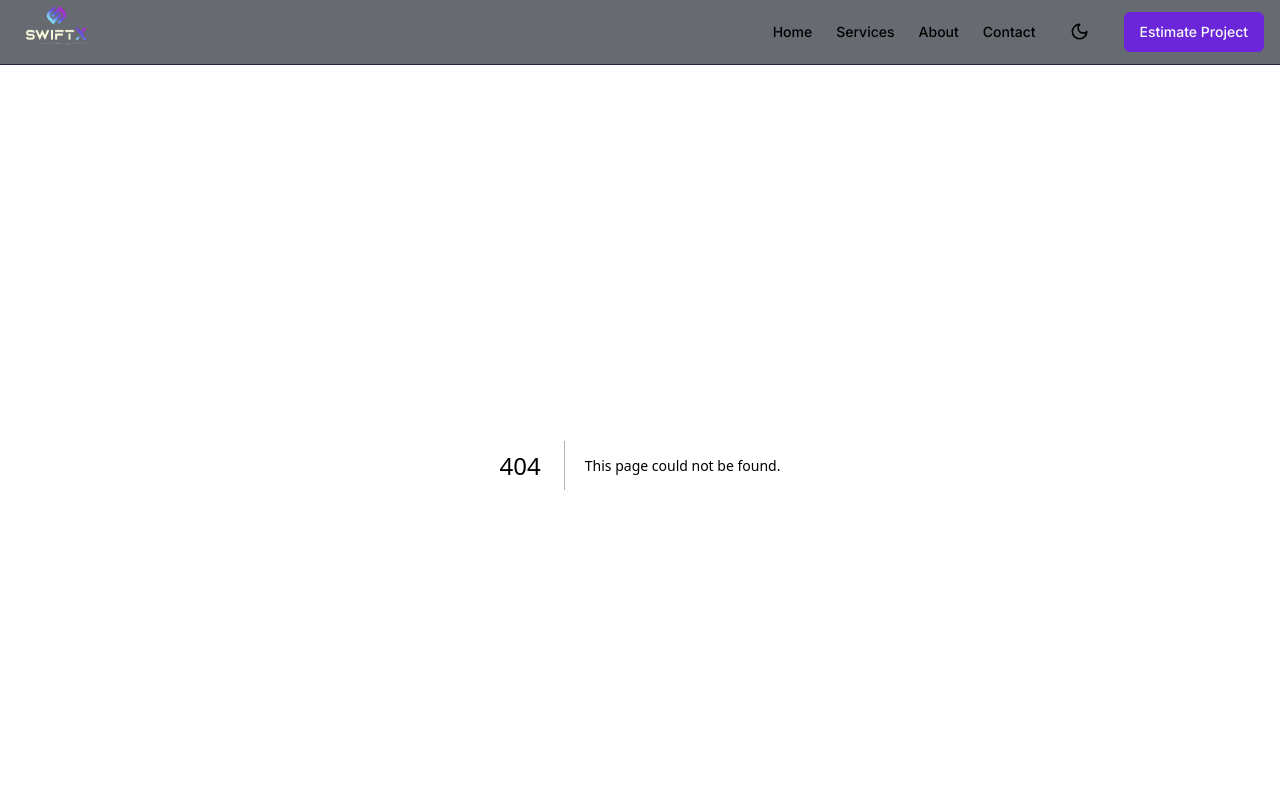
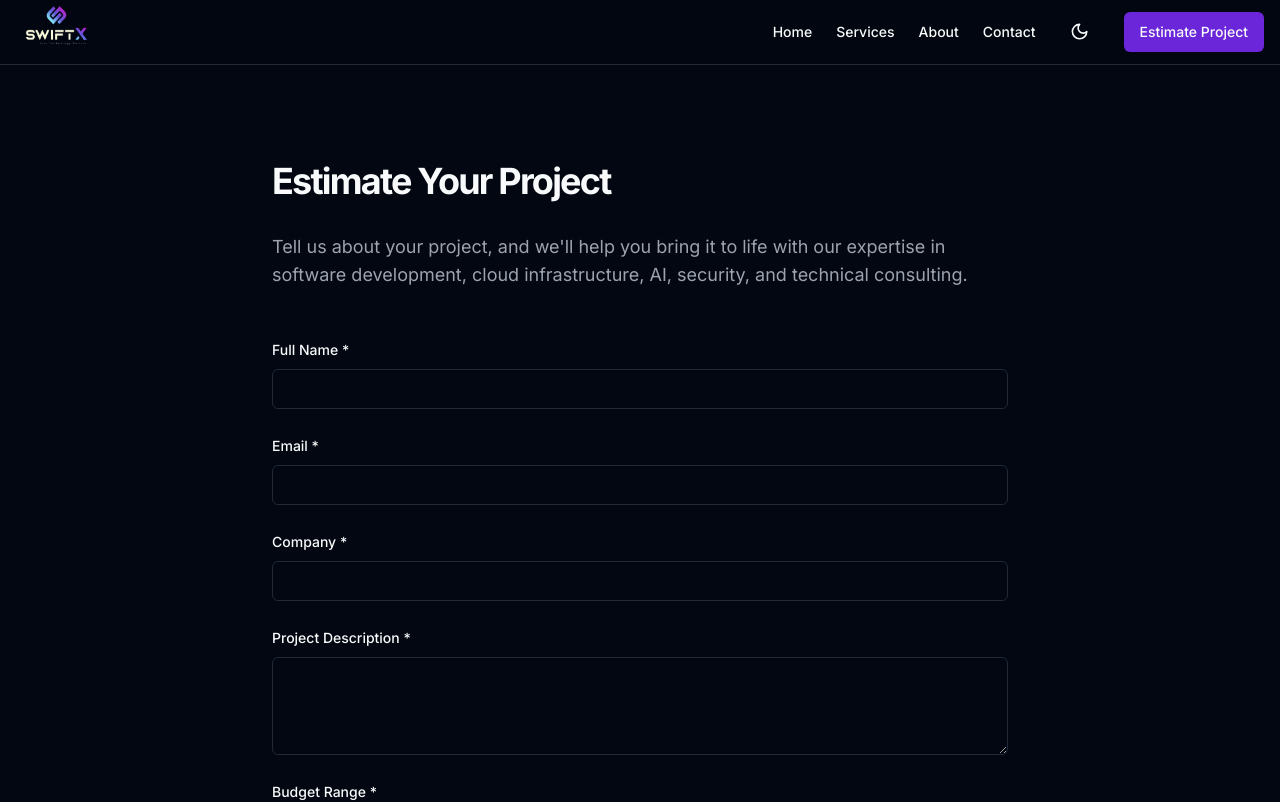
Before and after one commit to swiftx-io/swiftx-website, a Next.js app: page /estimate-project in a window 1280 px wide. Before the commit this address had no page. Shown: the top 802 px of the page. Built offline with nearby package versions, Linux system fonts and the light colour scheme.

Commit message:
feat: add estimate project form with thank you page
- Created estimate project form with validation
- Added HubSpot integration for form submission
- Created thank you page for successful submissions
- Made form fields generic to support multiple form types

```diff
--- /dev/null
+++ b/app/estimate-project-submitted/page.tsx
@@ -0,0 +1,25 @@
+import { Metadata } from 'next';
+import Link from 'next/link';
+import { Button } from '@/components/ui/button';
+
+export const metadata: Metadata = {
+  title: 'Thank You - SwiftX',
+  description: 'Thank you for submitting your project details',
+};
+
+export default function ThankYouPage() {
+  return (
+    <div className="container mx-auto max-w-3xl px-4 py-24 text-center">
+      <h1 className="text-4xl font-bold tracking-tighter mb-4">
+        Thank you for considering SwiftX for your project!
+      </h1>
+      <p className="text-lg text-muted-foreground mb-8">
+        Please, check your email&apos;s inbox in couple days for details on scheduling our first
+        call. We look forward learning all about your project.
+      </p>
+      <Button asChild>
+        <Link href="/">Go to swiftx.io</Link>
+      </Button>
+    </div>
+  );
+}
--- /dev/null
+++ b/app/estimate-project/page.tsx
@@ -0,0 +1,20 @@
+import { Metadata } from 'next';
+import { EstimateProjectForm } from '@/components/forms/estimate-project-form';
+
+export const metadata: Metadata = {
+  title: 'Estimate Your Project - SwiftX',
+  description: 'Get an estimate for your software development project',
+};
+
+export default function EstimateProjectPage() {
+  return (
+    <div className="container mx-auto max-w-3xl px-4 py-24">
+      <h1 className="text-4xl font-bold tracking-tighter mb-8">Estimate Your Project</h1>
+      <p className="text-lg text-muted-foreground mb-12">
+        Tell us about your project, and we&apos;ll help you bring it to life with our expertise in
+        software development, cloud infrastructure, AI, security, and technical consulting.
+      </p>
+      <EstimateProjectForm />
+    </div>
+  );
+}
--- /dev/null
+++ b/components/forms/estimate-project-form.tsx
@@ -0,0 +1,110 @@
+'use client';
+
+import { zodResolver } from '@hookform/resolvers/zod';
+import { useForm } from 'react-hook-form';
+import { useRouter } from 'next/navigation';
+import { Form } from '@/components/ui/form';
+import { Button } from '@/components/ui/button';
+import {
+  CustomInputField,
+  CustomTextareaField,
+  CustomSelectField,
+} from '@/components/ui/form-fields';
+import { estimateProjectSchema } from '@/lib/schemas/estimate-project';
+import type { EstimateProjectData } from '@/lib/schemas/estimate-project';
+
+export function EstimateProjectForm() {
+  const router = useRouter();
+  const form = useForm<EstimateProjectData>({
+    resolver: zodResolver(estimateProjectSchema),
+  });
+
+  async function onSubmit(data: EstimateProjectData) {
+    try {
+      const response = await fetch(
+        'https://api.hsforms.com/submissions/v3/integration/submit/145704685/71e4ba83-c4b4-450c-b914-7538abf59ca6',
+        {
+          method: 'POST',
+          headers: {
+            'Content-Type': 'application/json',
+          },
+          body: JSON.stringify({
+            fields: [
+              { name: 'name', value: data.name },
+              { name: 'email', value: data.email },
+              { name: 'company', value: data.company },
+              { name: 'project_description', value: data.projectDescription },
+              { name: 'budget', value: data.budget },
+              { name: 'timeline', value: data.timeline },
+              { name: 'service_type', value: data.serviceType },
+            ],
+          }),
+        }
+      );
+
+      if (response.ok) {
+        router.push('/estimate-project-submitted');
+      } else {
+        throw new Error('Failed to submit form');
+      }
+    } catch (error) {
+      console.error('Error submitting form:', error);
+      // Handle error state
+    }
+  }
+
+  return (
+    <Form {...form}>
+      <form onSubmit={form.handleSubmit(onSubmit)} className="space-y-6">
+        <CustomInputField control={form.control} name="name" label="Full Name" required />
+        <CustomInputField control={form.control} name="email" type="email" label="Email" required />
+        <CustomInputField control={form.control} name="company" label="Company" required />
+        <CustomTextareaField
+          control={form.control}
+          name="projectDescription"
+          label="Project Description"
+          required
+        />
+        <CustomSelectField
+          control={form.control}
+          name="budget"
+          label="Budget Range"
+          options={[
+            { value: '10-50k', label: '$10,000 - $50,000' },
+            { value: '50-100k', label: '$50,000 - $100,000' },
+            { value: '100k+', label: '$100,000+' },
+          ]}
+          required
+        />
+        <CustomSelectField
+          control={form.control}
+          name="timeline"
+          label="Expected Timeline"
+          options={[
+            { value: '1-3-months', label: '1-3 months' },
+            { value: '3-6-months', label: '3-6 months' },
+            { value: '6-12-months', label: '6-12 months' },
+            { value: '12-months+', label: '12+ months' },
+          ]}
+          required
+        />
+        <CustomSelectField
+          control={form.control}
+          name="serviceType"
+          label="Service Type"
+          options={[
+            { value: 'core-development', label: 'Core Development' },
+            { value: 'cloud-infrastructure', label: 'Cloud & Infrastructure' },
+            { value: 'ai-ml', label: 'AI & Machine Learning' },
+            { value: 'security-compliance', label: 'Security & Compliance' },
+            { value: 'consulting-strategy', label: 'Consulting & Strategy' },
+          ]}
+          required
+        />
+        <Button type="submit" className="w-full">
+          Submit
+        </Button>
+      </form>
+    </Form>
+  );
+}
--- /dev/null
+++ b/lib/schemas/estimate-project.ts
@@ -0,0 +1,19 @@
+import { z } from 'zod';
+
+export const estimateProjectSchema = z.object({
+  name: z.string().min(2, 'Name must be at least 2 characters'),
+  email: z.string().email('Invalid email address'),
+  company: z.string().min(1, 'Company name is required'),
+  projectDescription: z.string().min(10, 'Please provide more details about your project'),
+  budget: z.enum(['10-50k', '50-100k', '100k+']),
+  timeline: z.enum(['1-3-months', '3-6-months', '6-12-months', '12-months+']),
+  serviceType: z.enum([
+    'core-development',
+    'cloud-infrastructure',
+    'ai-ml',
+    'security-compliance',
+    'consulting-strategy',
+  ]),
+});
+
+export type EstimateProjectData = z.infer<typeof estimateProjectSchema>;
```
